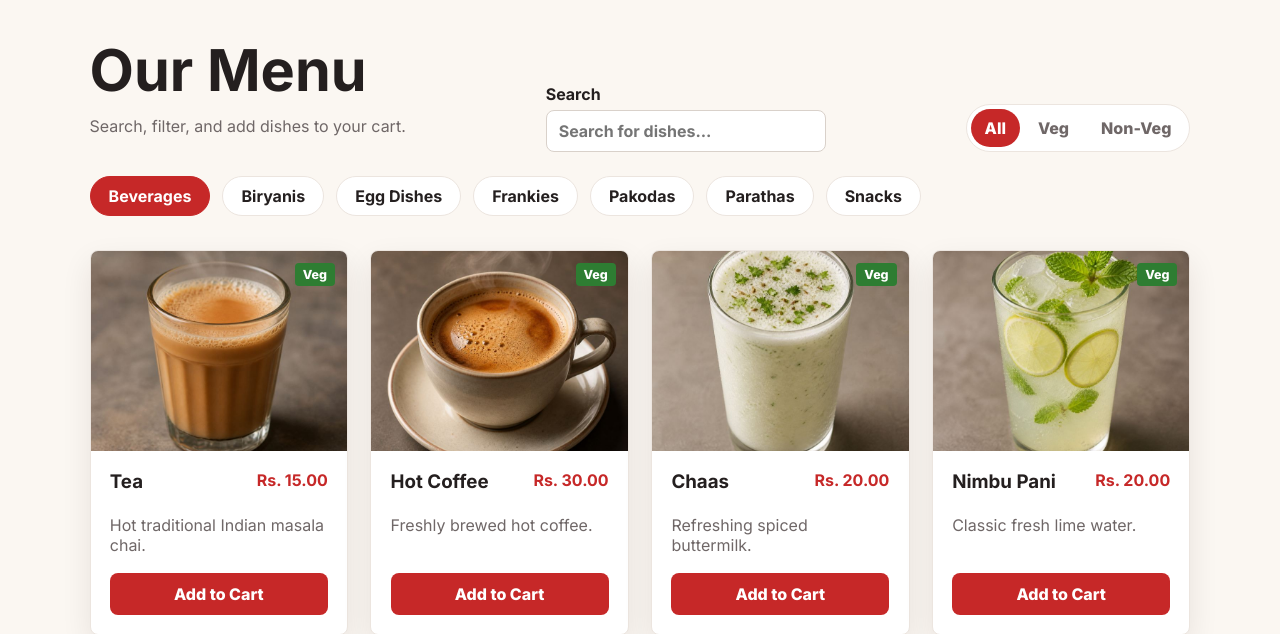
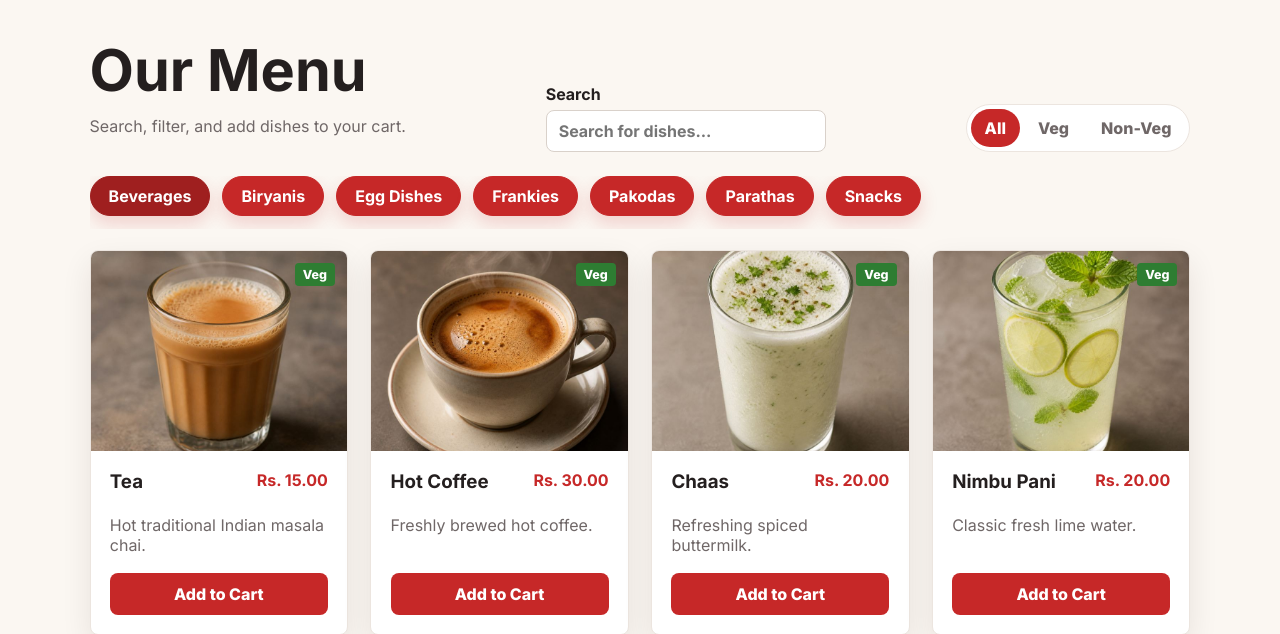
Before and after one commit to gurpreetbumrah1971/manishas-kitchen-new, a PHP site: page /php-site/menu.php?category=1 in a window 1280 px wide. Shown: the part 68-702 px from the top of the page. Run offline with PHP 8.4, Linux system fonts and the light colour scheme; data that the repository does not hold is empty.

Commit message:
Style category filters as red CTAs

```diff
--- a/php-site/assets/style.css
+++ b/php-site/assets/style.css
@@ -290,19 +290,21 @@ textarea {
 
 .chip,
 .category-tab {
-    border: 1px solid var(--line);
-    background: #fff;
+    color: #fff;
+    border: 1px solid var(--primary);
+    background: var(--primary);
     border-radius: 999px;
     padding: 9px 18px;
     white-space: nowrap;
     font-weight: 700;
+    box-shadow: 0 8px 18px rgba(198, 40, 40, 0.18);
 }
 
 .chip.active,
 .category-tab.active {
     color: #fff;
-    background: var(--primary);
-    border-color: var(--primary);
+    background: var(--primary-dark);
+    border-color: var(--primary-dark);
 }
 
 .category-accordion {
@@ -315,7 +317,8 @@ textarea {
 
 .category-accordion summary {
     padding: 12px 14px;
-    color: var(--primary-dark);
+    color: #fff;
+    background: var(--primary);
     font-weight: 900;
     cursor: pointer;
 }
@@ -327,14 +330,17 @@ textarea {
 }
 
 .category-accordion a {
+    color: #fff;
+    background: var(--primary);
     padding: 10px 12px;
     border-radius: 8px;
     font-weight: 800;
+    box-shadow: 0 8px 18px rgba(198, 40, 40, 0.16);
 }
 
 .category-accordion a.active {
     color: #fff;
-    background: var(--primary);
+    background: var(--primary-dark);
 }
 
 .menu-card {
```
